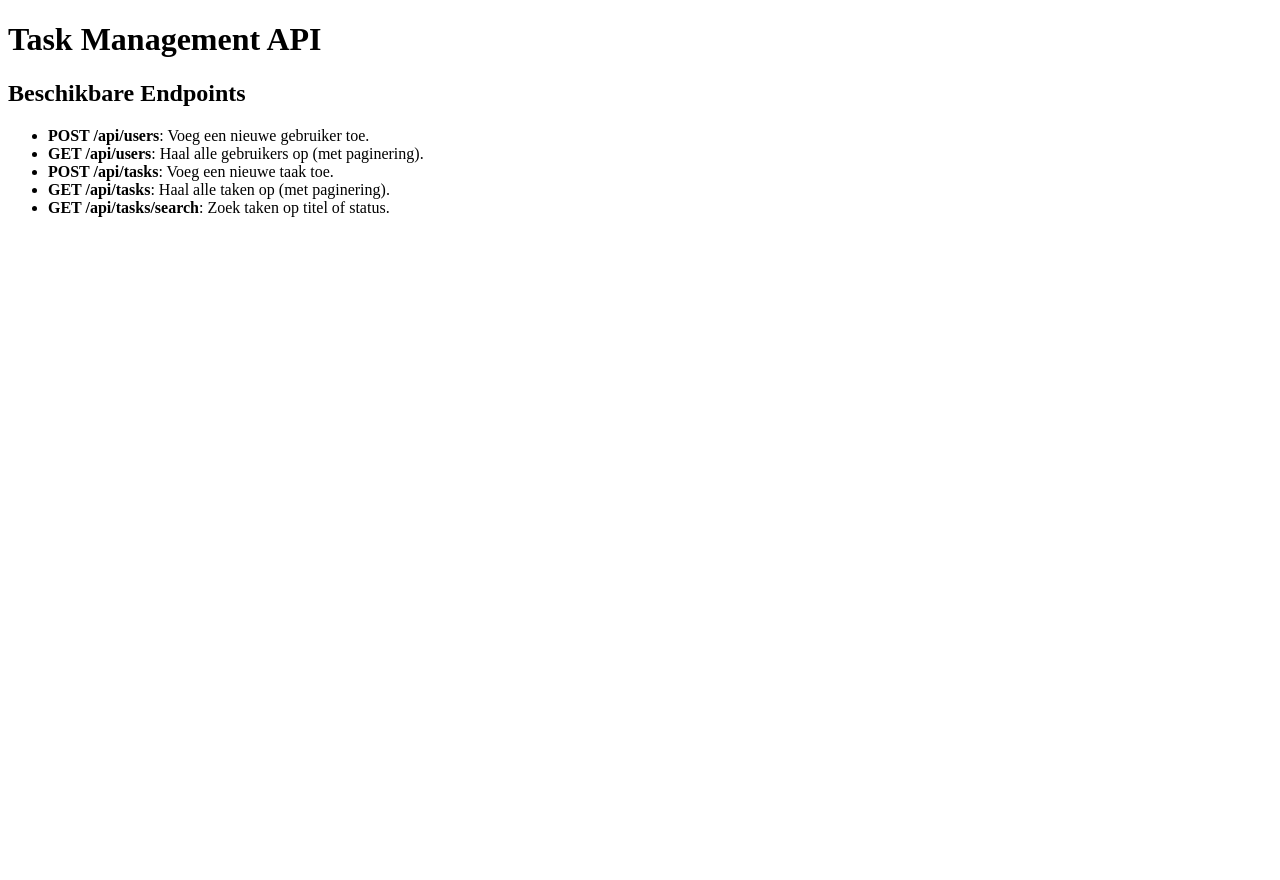
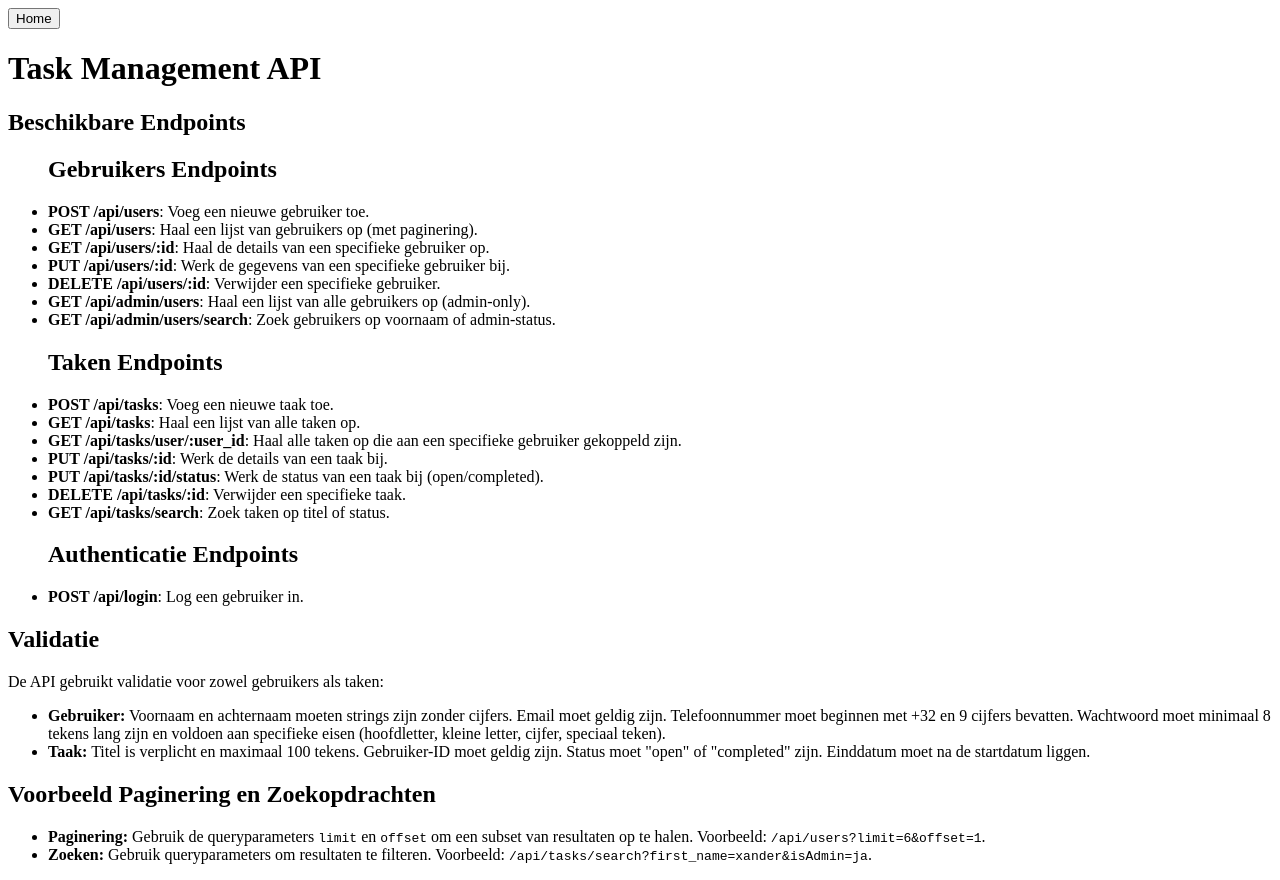
Before and after one commit to XanderWTRS/BackendWeb-Node.js, a website: page public/documentatie.html in a window 1280 px wide. Before the commit the page ends 800 px from the top, so only its background shows below. Drawn offline with Linux system fonts and the light colour scheme.

Commit message:
Minor change: - Added buttons for quick acces to home / documentatie. - seeder can now make users admin

```diff
--- a/public/documentatie.html
+++ b/public/documentatie.html
@@ -6,14 +6,43 @@
     <title>API Documentatie</title>
 </head>
 <body>
+    <button onclick="window.location.href='index.html'">Home</button>
     <h1>Task Management API</h1>
     <h2>Beschikbare Endpoints</h2>
     <ul>
+        <h2>Gebruikers Endpoints</h2>
         <li><strong>POST /api/users</strong>: Voeg een nieuwe gebruiker toe.</li>
-        <li><strong>GET /api/users</strong>: Haal alle gebruikers op (met paginering).</li>
+        <li><strong>GET /api/users</strong>: Haal een lijst van gebruikers op (met paginering).</li>
+        <li><strong>GET /api/users/:id</strong>: Haal de details van een specifieke gebruiker op.</li>
+        <li><strong>PUT /api/users/:id</strong>: Werk de gegevens van een specifieke gebruiker bij.</li>
+        <li><strong>DELETE /api/users/:id</strong>: Verwijder een specifieke gebruiker.</li>
+        <li><strong>GET /api/admin/users</strong>: Haal een lijst van alle gebruikers op (admin-only).</li>
+        <li><strong>GET /api/admin/users/search</strong>: Zoek gebruikers op voornaam of admin-status.</li>
+
+        <h2>Taken Endpoints</h2>
         <li><strong>POST /api/tasks</strong>: Voeg een nieuwe taak toe.</li>
-        <li><strong>GET /api/tasks</strong>: Haal alle taken op (met paginering).</li>
+        <li><strong>GET /api/tasks</strong>: Haal een lijst van alle taken op.</li>
+        <li><strong>GET /api/tasks/user/:user_id</strong>: Haal alle taken op die aan een specifieke gebruiker gekoppeld zijn.</li>
+        <li><strong>PUT /api/tasks/:id</strong>: Werk de details van een taak bij.</li>
+        <li><strong>PUT /api/tasks/:id/status</strong>: Werk de status van een taak bij (open/completed).</li>
+        <li><strong>DELETE /api/tasks/:id</strong>: Verwijder een specifieke taak.</li>
         <li><strong>GET /api/tasks/search</strong>: Zoek taken op titel of status.</li>
+
+        <h2>Authenticatie Endpoints</h2>
+        <li><strong>POST /api/login</strong>: Log een gebruiker in.</li>
+    </ul>
+
+    <h2>Validatie</h2>
+    <p>De API gebruikt validatie voor zowel gebruikers als taken:</p>
+    <ul>
+        <li><strong>Gebruiker:</strong> Voornaam en achternaam moeten strings zijn zonder cijfers. Email moet geldig zijn. Telefoonnummer moet beginnen met +32 en 9 cijfers bevatten. Wachtwoord moet minimaal 8 tekens lang zijn en voldoen aan specifieke eisen (hoofdletter, kleine letter, cijfer, speciaal teken).</li>
+        <li><strong>Taak:</strong> Titel is verplicht en maximaal 100 tekens. Gebruiker-ID moet geldig zijn. Status moet "open" of "completed" zijn. Einddatum moet na de startdatum liggen.</li>
+    </ul>
+
+    <h2>Voorbeeld Paginering en Zoekopdrachten</h2>
+    <ul>
+        <li><strong>Paginering:</strong> Gebruik de queryparameters <code>limit</code> en <code>offset</code> om een subset van resultaten op te halen. Voorbeeld: <code>/api/users?limit=6&offset=1</code>.</li>
+        <li><strong>Zoeken:</strong> Gebruik queryparameters om resultaten te filteren. Voorbeeld: <code>/api/tasks/search?first_name=xander&isAdmin=ja</code>.</li>
     </ul>
 </body>
 </html>
--- a/seeders/userSeeder.js
+++ b/seeders/userSeeder.js
@@ -10,7 +10,7 @@ async function seedUsers() {
         phone_number: `+32${faker.number.int({ min: 400000000, max: 499999999 })}`,
         age: faker.number.int({ min: 18, max: 65 }),
         password: bcrypt.hashSync('password123', 10),
-        isAdmin: false,
+        isAdmin: faker.datatype.boolean(),
     }));
 
     try {
```
Also changed, not shown: public/admin.html (+5 -0 lines), public/index.html (+1 -0 lines), public/login.html (+5 -0 lines).
